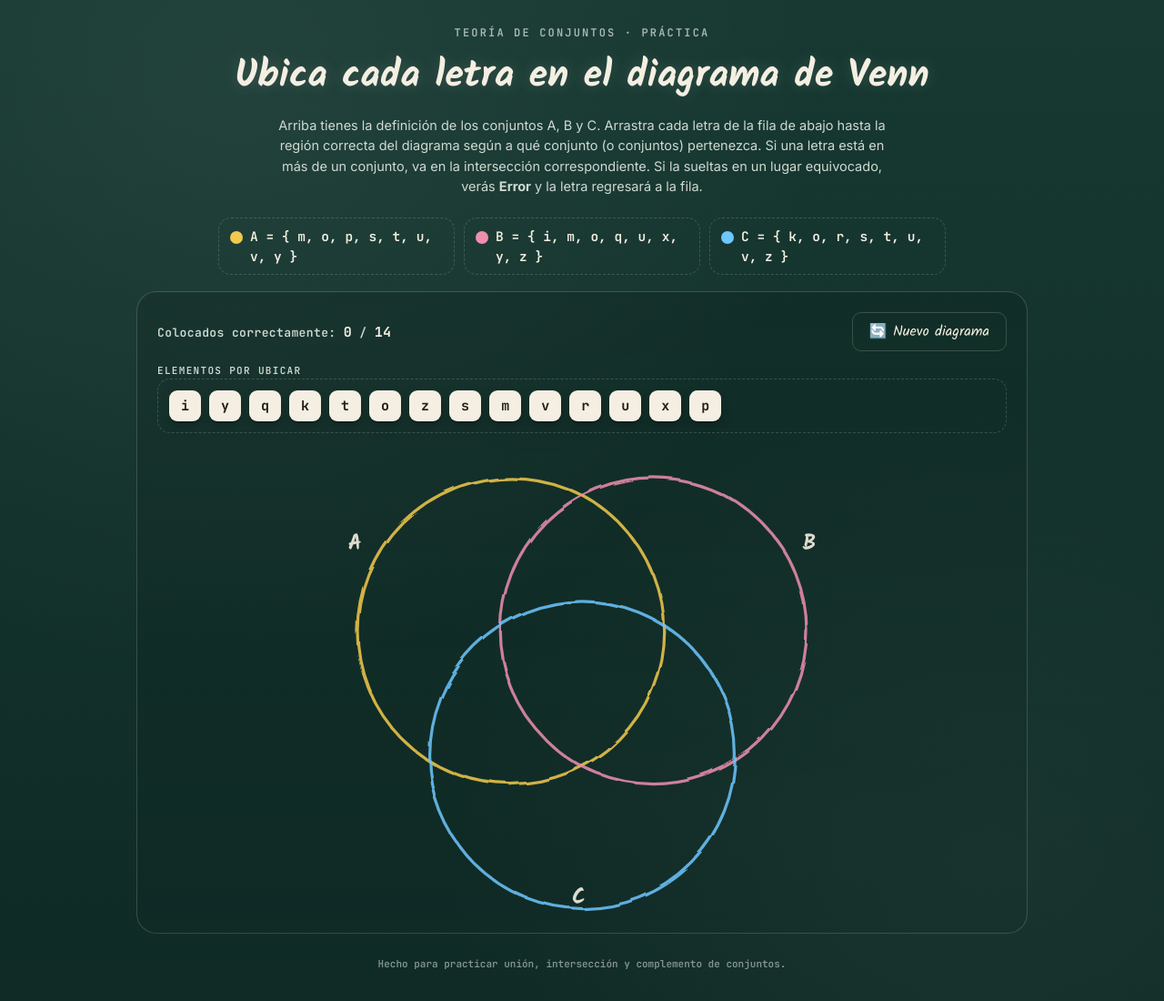
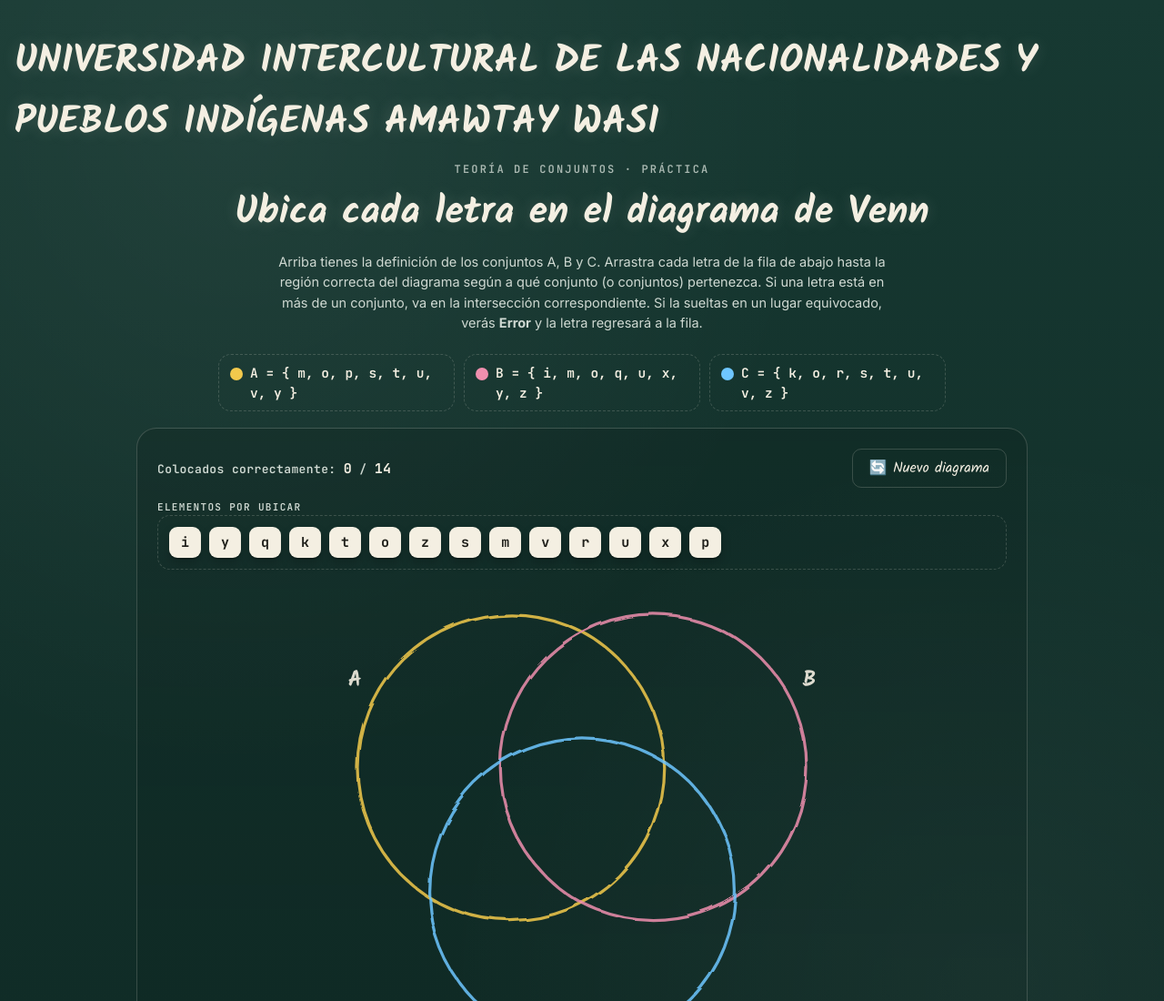
Before and after one commit to cristyanbm89/Conjuntos, a plain HTML site: page index.html in a window 1280 px wide. Shown: the top 1100 px of the page at 91% size. Drawn offline with Linux system fonts and the light colour scheme.

Commit message:
Change title tag to h1 header
Replaced title tag with an h1 header for better semantics.

```diff
--- a/index.html
+++ b/index.html
@@ -3,7 +3,7 @@
 <head>
 <meta charset="UTF-8">
 <meta name="viewport" content="width=device-width, initial-scale=1.0">
-<title>UNIVERSIDAD INTERCULTURAL DE LAS NACIONALIDADES Y PUEBLOS INDÍGENAS AMAWTAY WASI </title>
+  <h1>UNIVERSIDAD INTERCULTURAL DE LAS NACIONALIDADES Y PUEBLOS INDÍGENAS AMAWTAY WASI</h1>
 <title>Diagrama de Venn Interactivo — Conjuntos</title>
 <link rel="preconnect" href="https://fonts.googleapis.com">
 <link href="https://fonts.googleapis.com/css2?family=Kalam:wght@400;700&family=Inter:wght@400;600;700;800&family=JetBrains+Mono:wght@600;700&display=swap" rel="stylesheet">
```
